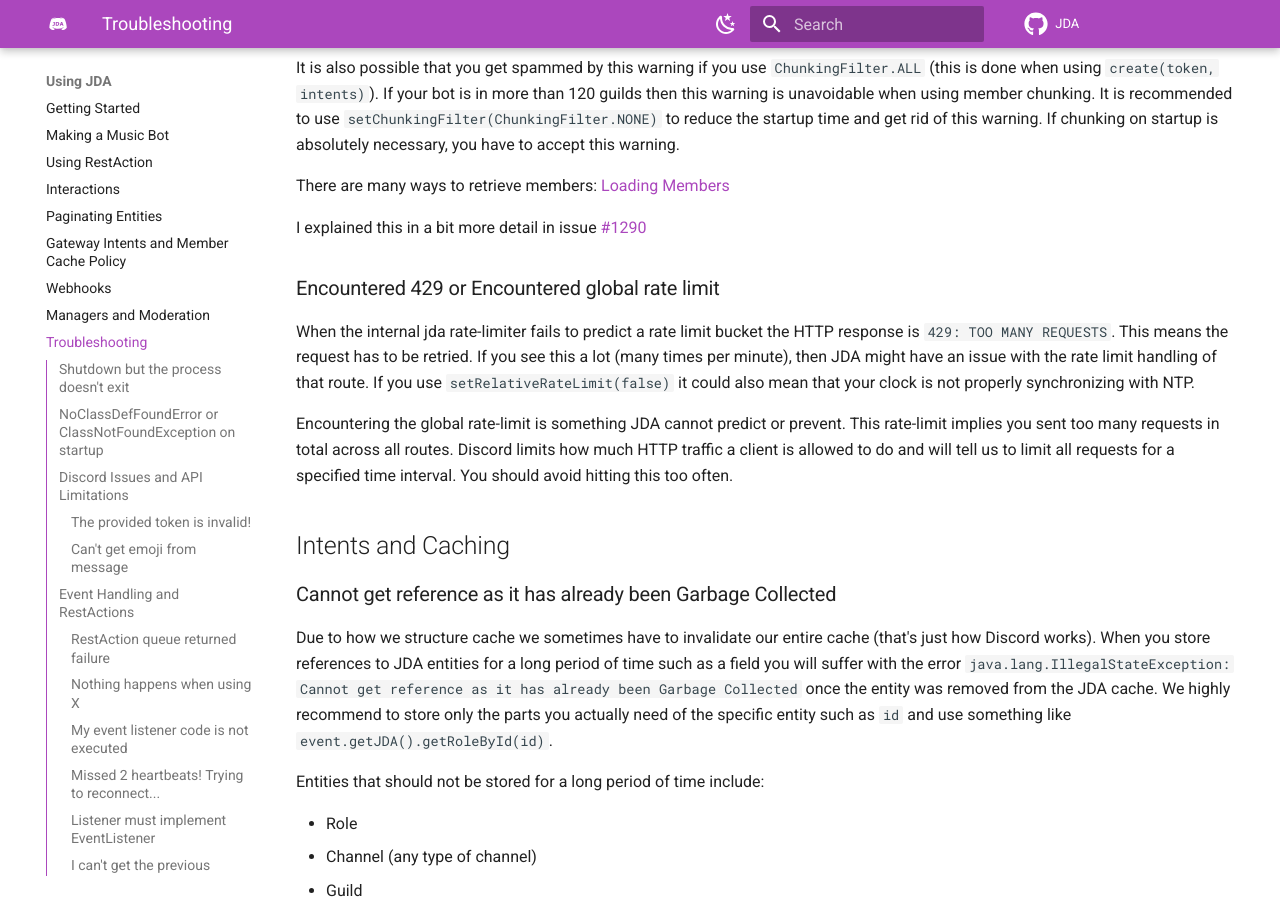
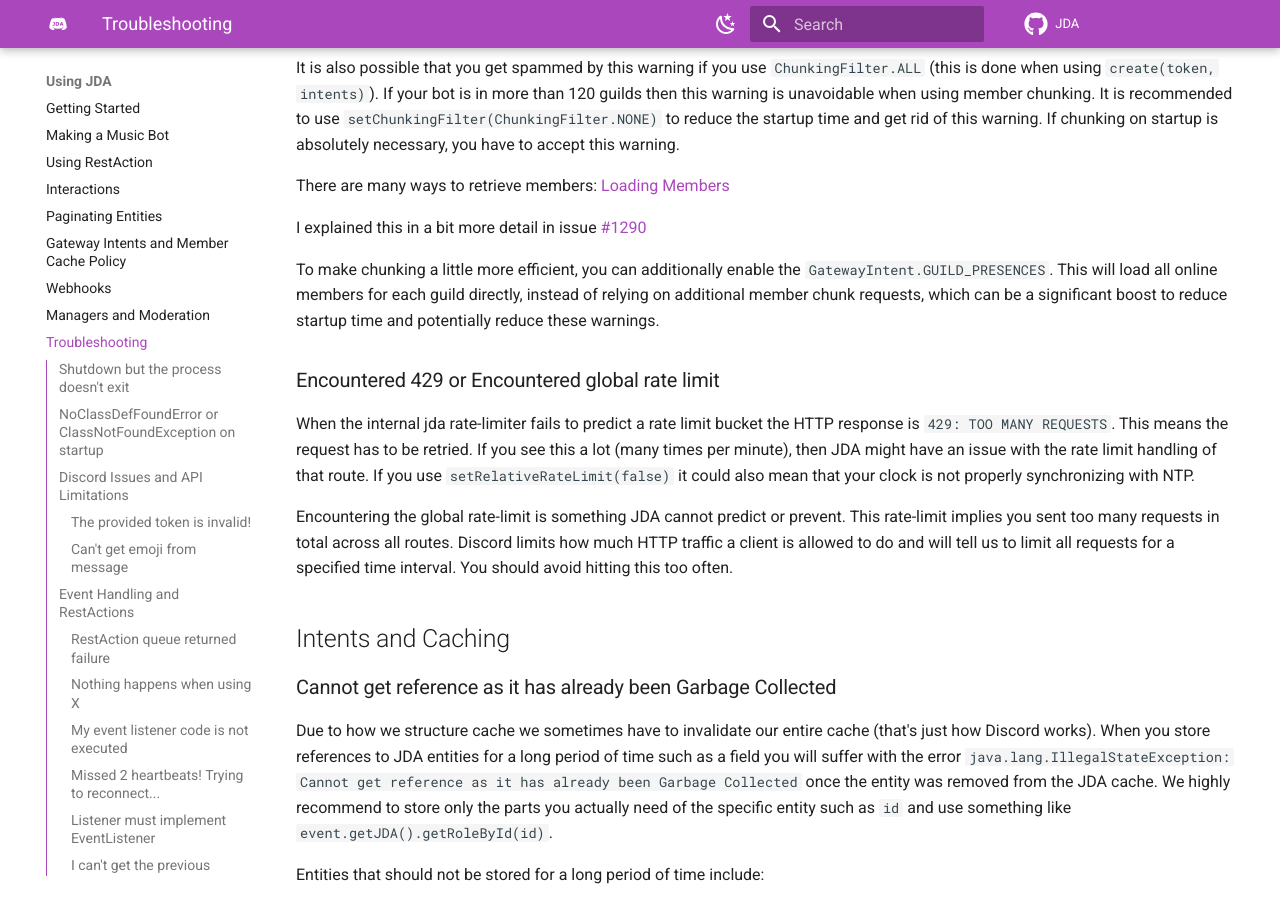
Before and after one commit to discord-jda/JDA-Website, an MkDocs documentation site: the page built from docs/using-jda/troubleshooting.md, in a window 1280 px wide and 900 px high, scrolled down 5477 px. Built offline with MkDocs 1.6.1 and Material for MkDocs 9.7.7, drawn with Linux system fonts in a browser that asks for light colours; comment, search, counter and statistics services are not loaded.

Commit message:
Add note about presences intent for chunking (#20)
* Add note about presences intent for chunking

* Update docs/using-jda/troubleshooting.md

Co-authored-by: Aiko <aiko@aikovdp.me>

Co-authored-by: Aiko <aiko@aikovdp.me>

```diff
--- a/docs/using-jda/troubleshooting.md
+++ b/docs/using-jda/troubleshooting.md
@@ -234,6 +234,8 @@
 
 I explained this in a bit more detail in issue [#1290](https://github.com/DV8FromTheWorld/JDA/issues/1290)
 
+To make chunking a little more efficient, you can additionally enable the `GatewayIntent.GUILD_PRESENCES`. This will load all online members for each guild directly, instead of relying on additional member chunk requests, which can be a significant boost to reduce startup time and potentially reduce these warnings.
+
 ### Encountered 429 or Encountered global rate limit
 
 When the internal jda rate-limiter fails to predict a rate limit bucket the HTTP response is `429: TOO MANY REQUESTS`. This means the request has to be retried. If you see this a lot (many times per minute), then JDA might have an issue with the rate limit handling of that route. If you use `setRelativeRateLimit(false)` it could also mean that your clock is not properly synchronizing with NTP.
```
